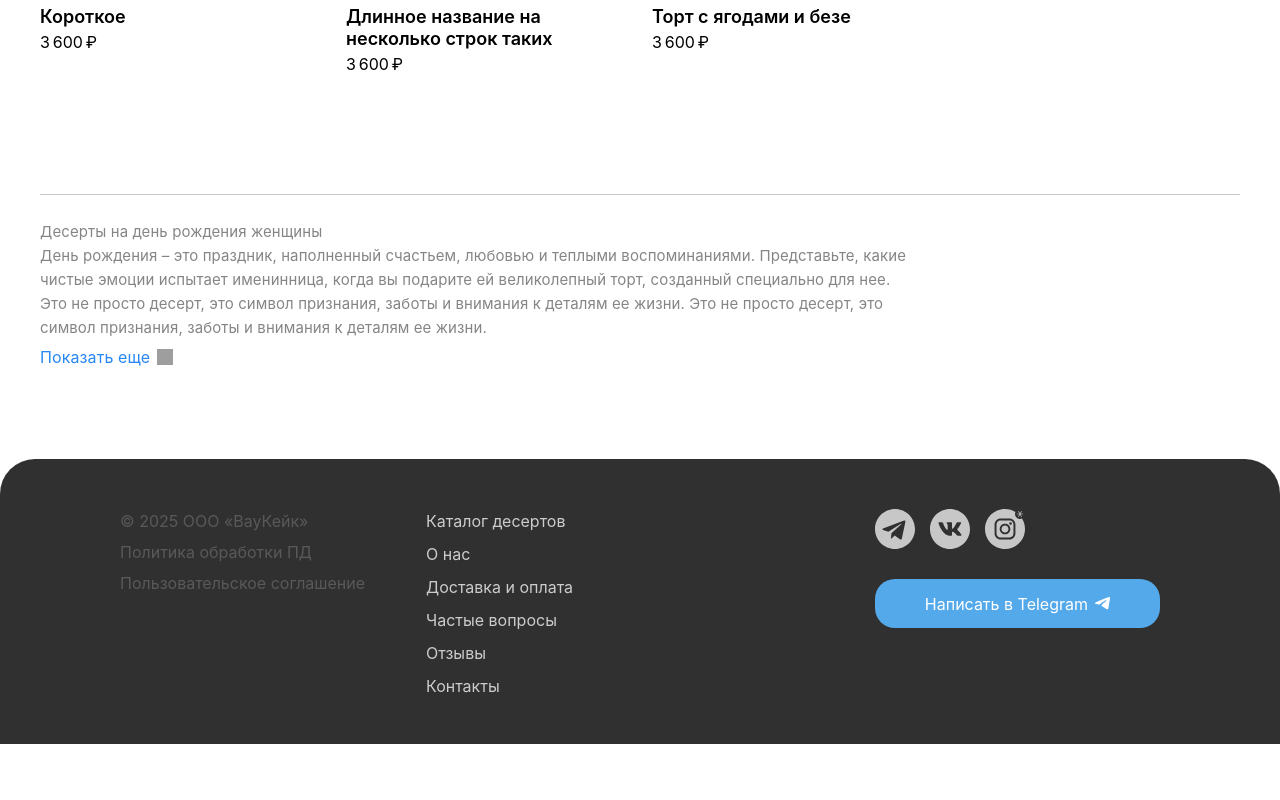
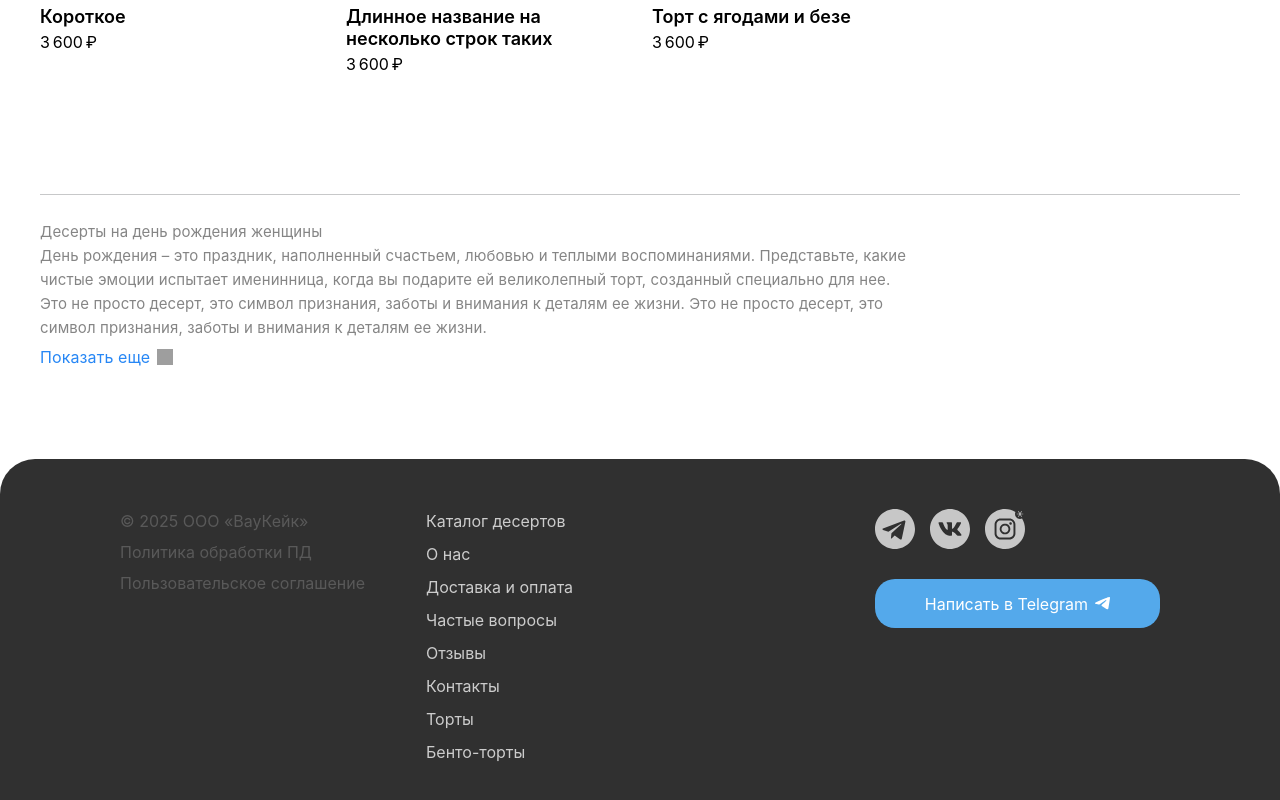
Before and after one commit to Siegerus/cakes_project, a React (Vite) app: page / in a window 1280 px wide. Shown: the part 1190-1990 px from the top of the page. Before the commit the page ends 1934 px from the top, so only its background shows below. Built offline with nearby package versions, Linux system fonts and the light colour scheme; grey boxes are pictures that could not be loaded; a web font is replaced by a local one.

Commit message:
refactor/change-nav-consts

```diff
--- a/src/components/header/header.tsx
+++ b/src/components/header/header.tsx
@@ -1,12 +1,11 @@
 import { useState, useEffect, KeyboardEvent } from 'react';
 
 import Button from '../ui/button/button';
-import ButtonController from '../button-controller/button-controller';
 import Hamburger from '../ui/hamburger/hamburger';
 import Logo from '../logo/logo';
 import NavMenu from '../nav-menu/nav-menu';
 import HamburgerPopup from '../hamburger-popup/hamburger-popup';
-import { NAVS } from '../../constants';
+import { HEADER_NAVS } from '../../constants';
 import styles from './header.module.scss';
 
 type DocumentKeydownEvtType = {
@@ -83,7 +82,7 @@ const Header = (props: Props) => {
 						<Hamburger onHamburgerClick={handleHamburgerClick} />
 					</div>
 				</div>
-				<NavMenu navs={NAVS} linkClassName={styles.link} />
+				<NavMenu navs={HEADER_NAVS} linkClassName={styles.link} />
 			</header>
 			{hamburgerMenuState && (
 				<HamburgerPopup onHamburgerClick={handleHamburgerClick} />
--- a/src/components/title/title.module.scss
+++ b/src/components/title/title.module.scss
@@ -23,6 +23,7 @@
 	}
 }
 
+
 @media (max-width: 992px) {
 	:global(.title) {
 		font-size: 24px;
--- a/src/components/title/title.tsx
+++ b/src/components/title/title.tsx
@@ -15,7 +15,7 @@ const Title = ({ titleText, path, linkClass, titleClass }: TitleProps) => {
 			<h2 className={`title ${titleClass}`}>{titleText}</h2>
 		</Link>
 	) : (
-		<h2 className={styles.title}>{titleText}</h2>
+		<h2 className={`title ${titleClass}`}>{titleText}</h2>
 	);
 };
 
--- a/src/constants.ts
+++ b/src/constants.ts
@@ -42,10 +42,17 @@ export const NAVS: Nav[] = [
 		title: 'Контакты',
 		image: '',
 		path: AppRoute.CONTACTS
+	},
+	{
+		title: 'Торты',
+		image: '',
+		path: AppRoute.CONTACTS
+	},
+	{
+		title: 'Бенто-торты',
+		image: '',
+		path: AppRoute.CONTACTS
 	}
-	// {
-	// 	title: 'Отзывы11',
-	// 	image: '',
-	// 	path: AppRoute.BENTO_CAKES_CATALOG
-	// }
 ];
+
+export const HEADER_NAVS: Nav[] = [...NAVS].splice(0, 6);
--- a/src/types/types.ts
+++ b/src/types/types.ts
@@ -10,7 +10,9 @@ export type Nav = {
 		| 'Частые вопросы'
 		| 'Отзывы'
 		| 'Контакты'
-		| 'Каталог десертов';
+		| 'Каталог десертов'
+		| 'Торты'
+		| 'Бенто-торты';
 	image: string;
 	path: RoutePath;
 };
```
